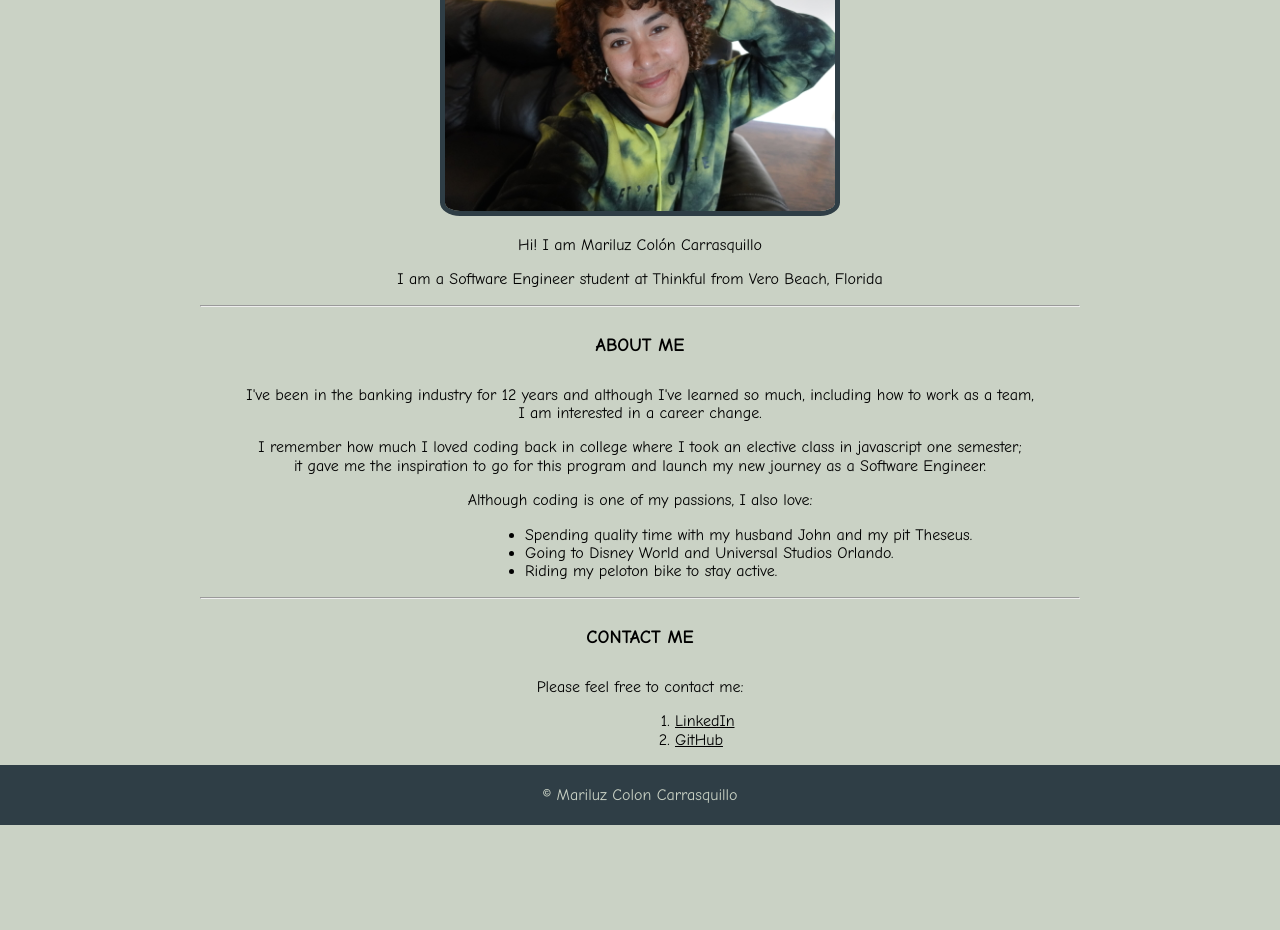
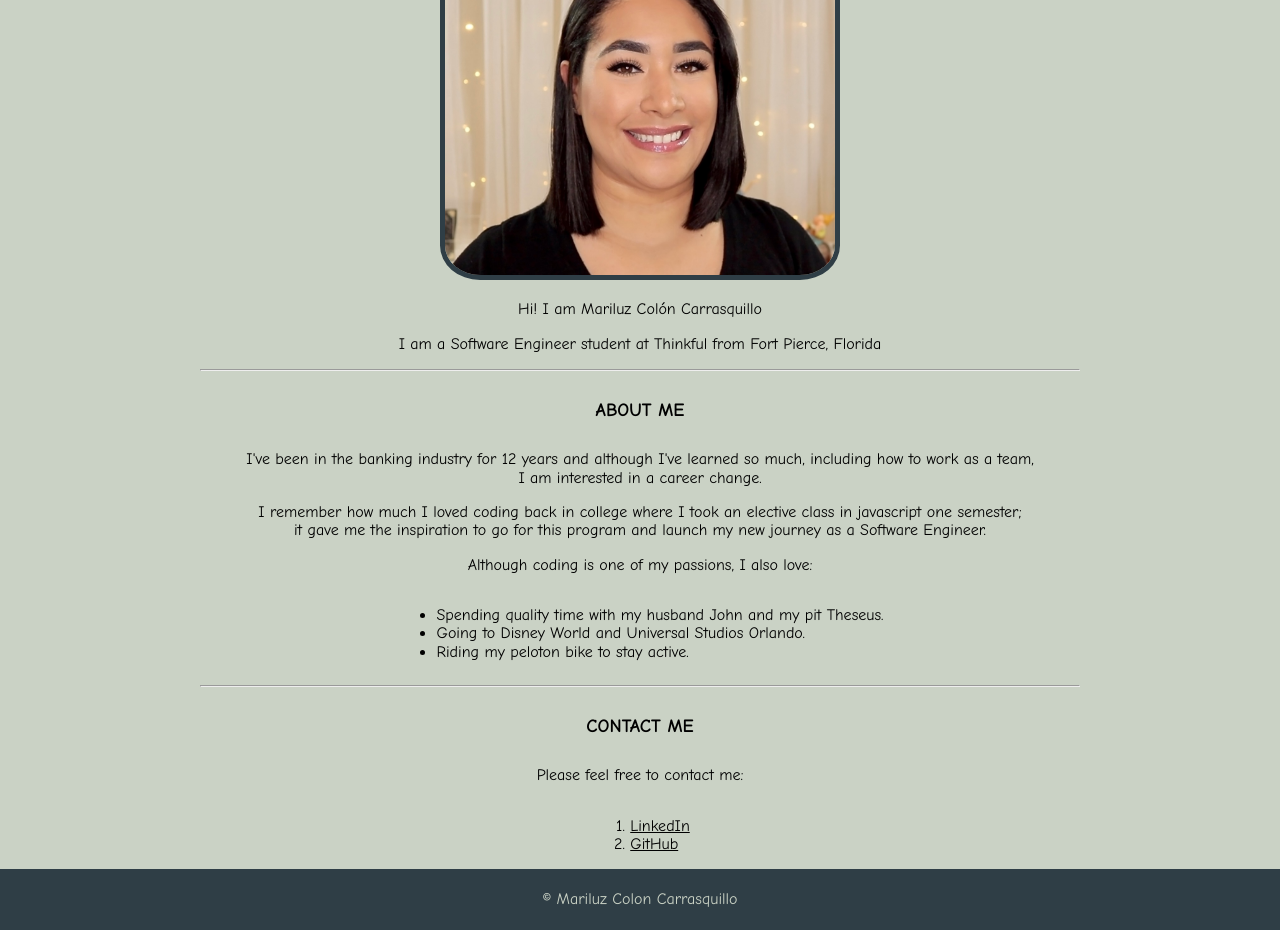
Before and after one commit to mariluzc23/Portfolio-Webpage, a plain HTML site: page index.html in a window 1280 px wide. Shown: the part 295-1225 px from the top of the page. Before the commit the page ends 1120 px from the top, so only its background shows below. Drawn offline with nearby package versions, Linux system fonts and the light colour scheme.

Commit message:
profile pic and more css style changes

```diff
--- a/index.html
+++ b/index.html
@@ -17,9 +17,9 @@
 
   <main> <!--Main section is divided in a Who am I?, About Me and Contact Me sections-->
       <div>
-        <p><img src="images/mariluz-profile.JPG" width=400 class="image-circle" alt="Mariluz Profile Pic"></p>
+        <p><img src="images/fentybeauty2.JPG" class="image-circle" alt="Mariluz Profile Pic"></p>
         <p>Hi! I am Mariluz Colón Carrasquillo</p>
-        <p>I am a Software Engineer student at Thinkful from Vero Beach, Florida</p>
+        <p>I am a Software Engineer student at Thinkful from Fort Pierce, Florida</p>
       </div>
 
   <hr>
@@ -32,11 +32,13 @@
           <p style="margin-top:0px;">it gave me the inspiration to go for this program and launch my new journey as a Software Engineer.</p>
 
           <p>Although coding is one of my passions, I also love:</p>
-          <ul>
+          <div style="text-align: center">
+          <ul style="display: inline-block; text-align: left;">
             <li>Spending quality time with my husband John and my pit Theseus.</li>
             <li>Going to Disney World and Universal Studios Orlando.</li>
             <li>Riding my peloton bike to stay active.</li>
           </ul>
+          </div>
       </div>
 
   <hr>
@@ -44,10 +46,12 @@
       <div>
         <h3>CONTACT ME</h3>
           <p>Please feel free to contact me:</p>
-          <ol>
+          <div style="text-align: center">
+          <ol style="display: inline-block; text-align: left;">
             <li><a href="https://pr.linkedin.com/in/mariluz-col%25C3%25B3n-6a06a08a">LinkedIn</a></li>
             <li><a href="https://github.com/mariluzc23">GitHub</a></li>
           </ol>
+          </div>
       </div>
   </main>
 
--- a/style.css
+++ b/style.css
@@ -20,6 +20,7 @@ header, footer {
 
 h1 {
   font-size: 60px;
+  margin-bottom: 10px;
 }
 
 /*I wanted a tad of space between the About Me and Contact Me headers*/
@@ -39,21 +40,14 @@ main {
   padding-right: 200px;
 }
 
-
-div ul {
-  text-align: left;
-  padding-left: 325px
-}
-
-div ol {
-  text-align: left;
-  padding-left: 475px
-}
-
 .image-circle {
-  border-radius: 5%;
+  border-radius: 10%;
   border: solid thick;
   border-color: #2f3e46;
+  object-position: left;
+  width: 400px;
+
+
 }
 
 a:link {color: black;}
```
Also changed, not shown: images/fentybeauty2.jpg (added).
